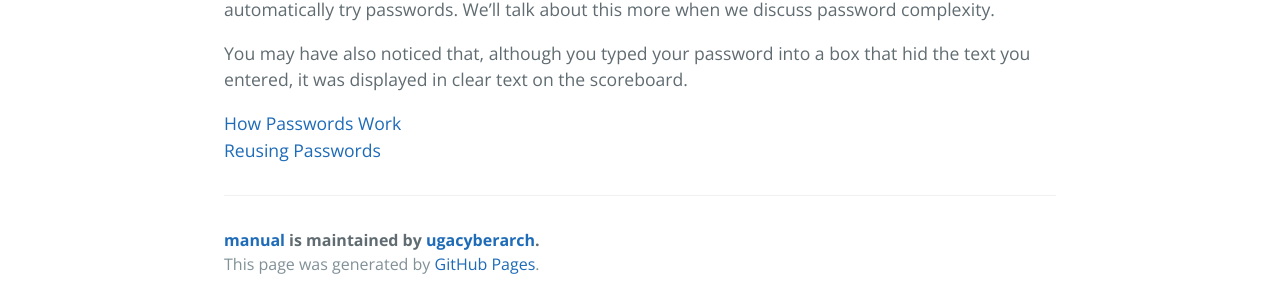
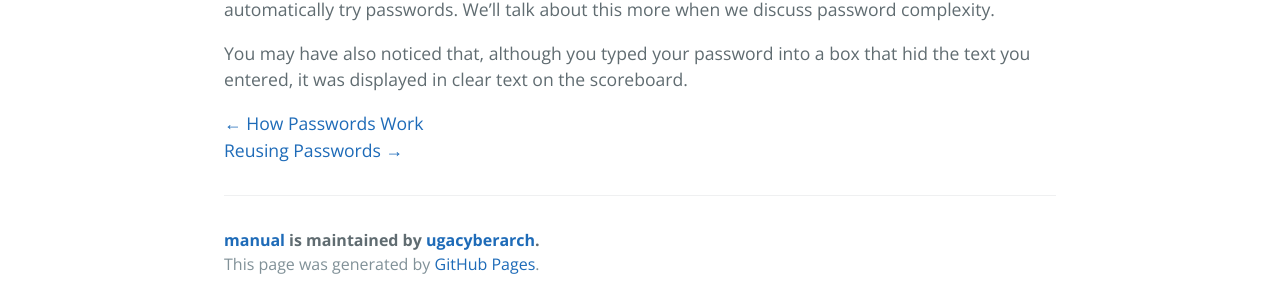
Before and after one commit to ugacyberarch/manual, a Jekyll site: the page built from common_passwords.md, in a window 1280 px wide. Shown: the part 971-1276 px from the top of the page. Built offline with Jekyll 4.4.1, drawn with Linux system fonts in a browser that asks for light colours; part of the change alters nothing that is shown.

```diff
--- a/common_passwords.md
+++ b/common_passwords.md
@@ -28,5 +28,5 @@ Remember that attackers do not have to try every password by hand; they often us
 
 You may have also noticed that, although you typed your password into a box that hid the text you entered, it was displayed in clear text on the scoreboard.
 
-[How Passwords Work](./ "How Passwords Work")
-[Reusing Passwords](./ "Reusing Passwords")
+[← How Passwords Work](./how_passwords_work.html "How Passwords Work")
+[Reusing Passwords →](./reusing_passwords.html "Reusing Passwords")
```
